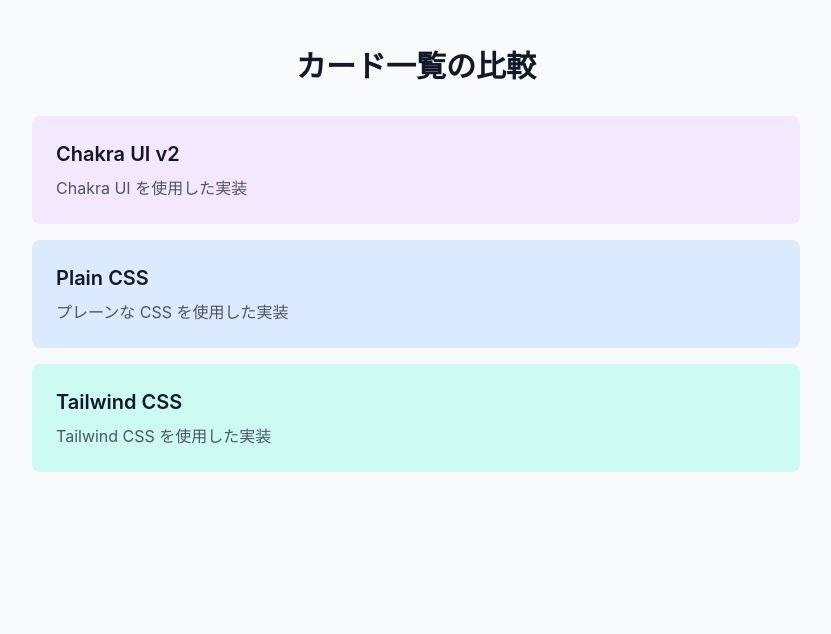
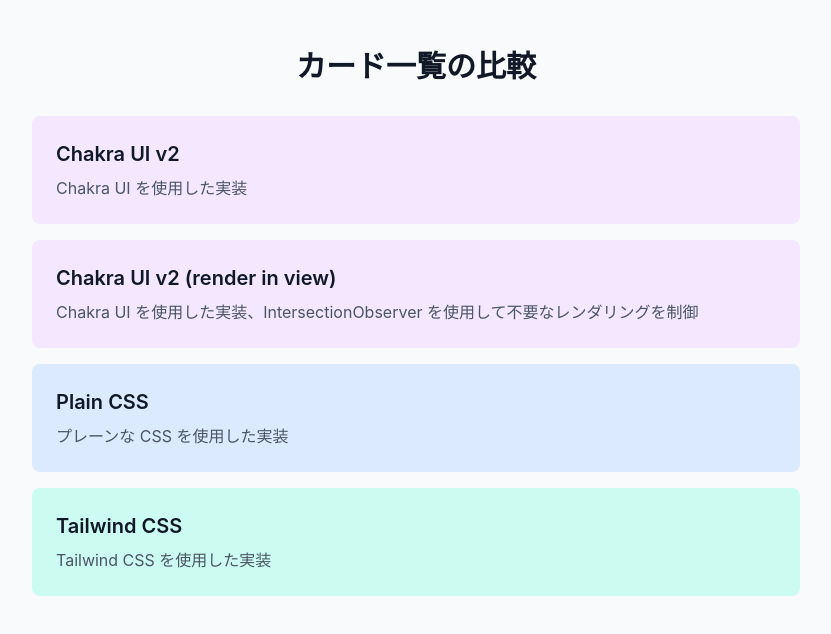
Before and after one commit to aozou99/chakra-test, a Next.js app: page / in a window 1280 px wide. Shown: the top 634 px of the page, without its empty margins (224-1055 px from the left). Built offline with nearby package versions, Linux system fonts and the light colour scheme.

Commit message:
chore: Update Chakra UI v2 card in page.tsx

```diff
--- a/app/cards/chakra-v2/render-in-view/page.tsx
+++ b/app/cards/chakra-v2/render-in-view/page.tsx
@@ -88,7 +88,7 @@
 function CardItem({ card }: CardItemProps) {
     const ref = useRef<HTMLDivElement>(null);
     const { inView, hasBeenInView } = useInView(ref);
-    console.log({ inView, hasBeenInView });
+
     return (
         <div ref={ref}>
             {inView || hasBeenInView ? (
--- a/app/page.tsx
+++ b/app/page.tsx
@@ -4,6 +4,13 @@
             title: 'Chakra UI v2',
             description: 'Chakra UI を使用した実装',
             href: './cards/chakra-v2',
+            bgColor: 'bg-purple-100',
+            hoverColor: 'hover:bg-purple-200',
+        },
+        {
+            title: 'Chakra UI v2 (render in view)',
+            description: 'Chakra UI を使用した実装、IntersectionObserver を使用して不要なレンダリングを制御',
+            href: './cards/chakra-v2/render-in-view',
             bgColor: 'bg-purple-100',
             hoverColor: 'hover:bg-purple-200',
         },
```
